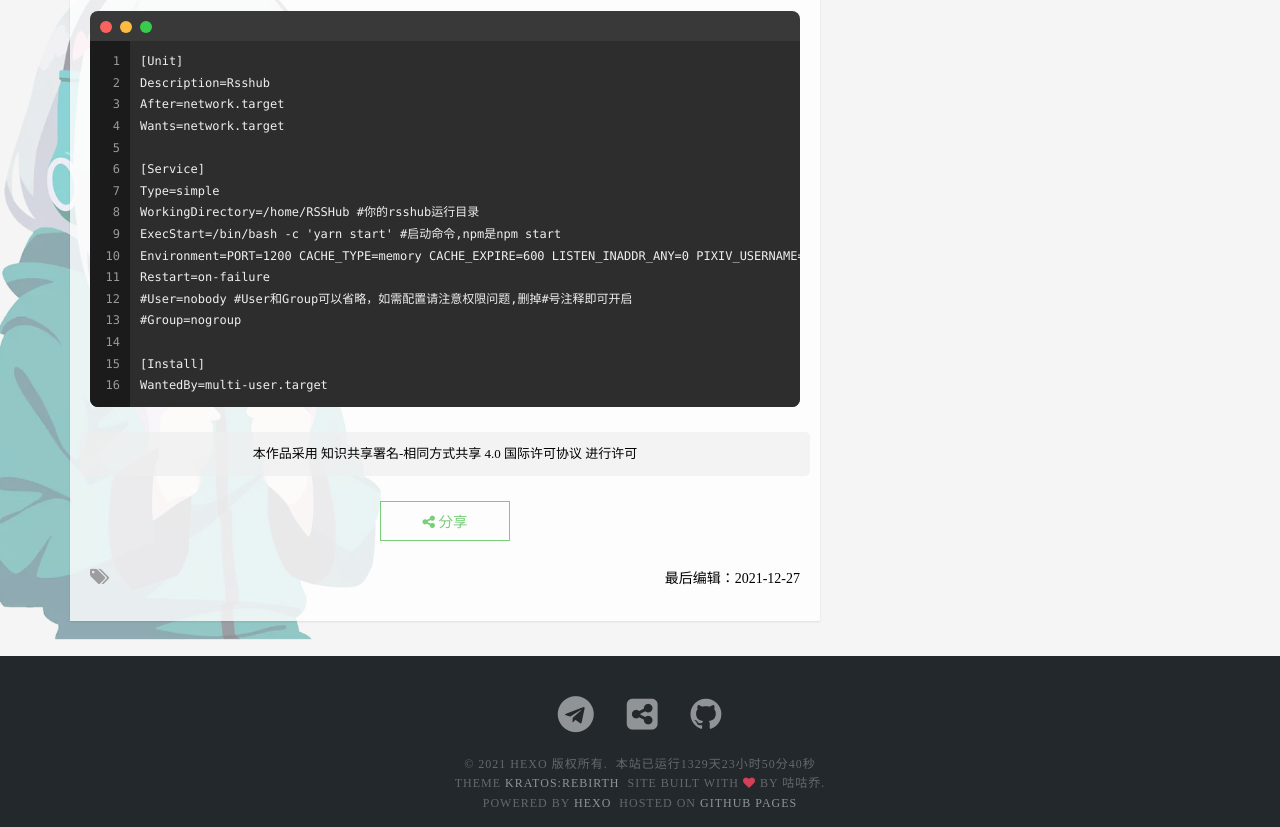
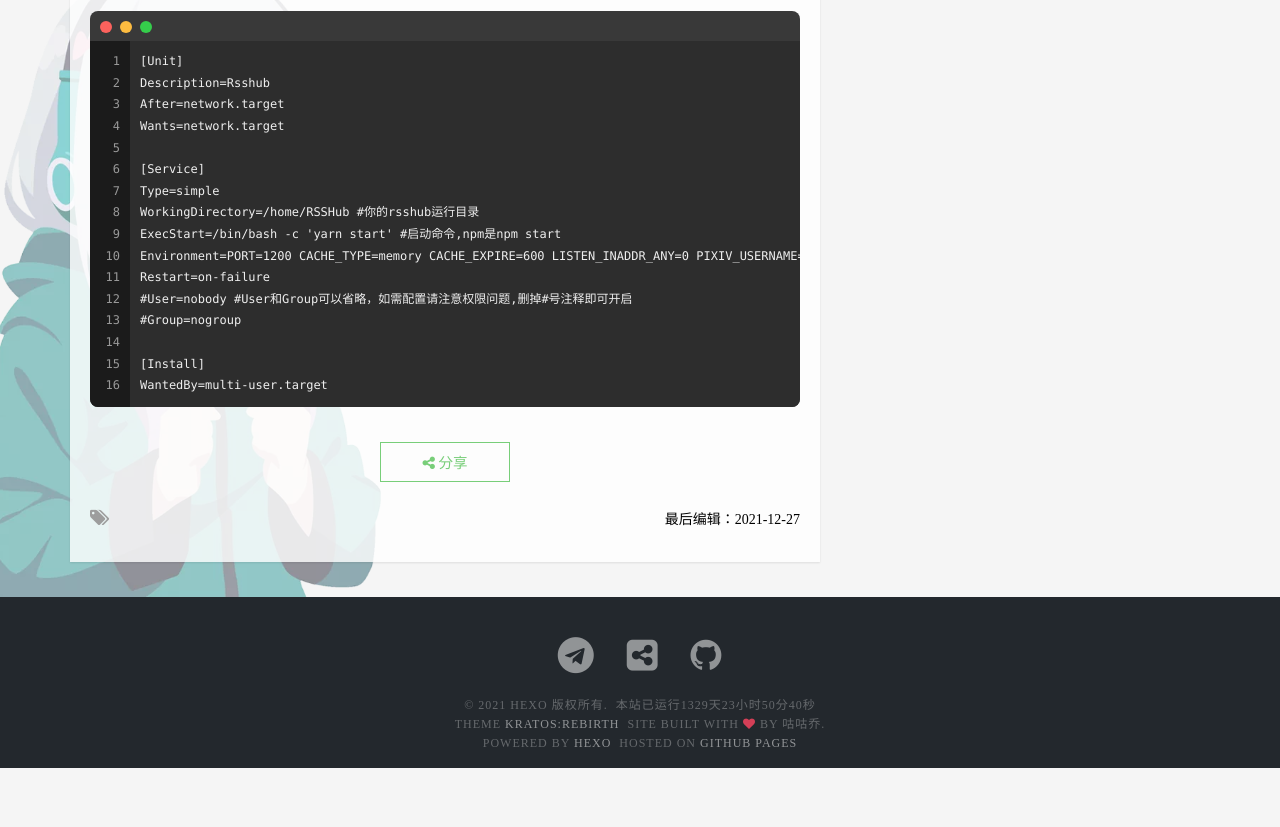
Before and after one commit to Goojoe/goojoe.github.io, a plain HTML site: page 2021/12/26/RSShub部署/index.html in a window 1280 px wide. Shown: the part 5760-6587 px from the top of the page. After the commit the page ends 6528 px from the top, so only its background shows below. Drawn offline with nearby package versions, Linux system fonts and the light colour scheme; a script that the page names is missing.

Commit message:
Site updated: 2021-12-27 00:53:46

```diff
--- a/2021/12/26/RSShub部署/index.html
+++ b/2021/12/26/RSShub部署/index.html
@@ -272,10 +272,6 @@
 
         </div>
 
-            <div class="kratos-copyright text-center clearfix">
-                <h5>本作品采用 <a rel="license nofollow" target="_blank" href="https://creativecommons.org/licenses/by-sa/4.0/">知识共享署名-相同方式共享 4.0 国际许可协议</a> 进行许可</h5>
-            </div>
-
         <footer class="kratos-entry-footer clearfix">
 
                 <div class="post-like-donate text-center clearfix" id="post-like-donate">
```
